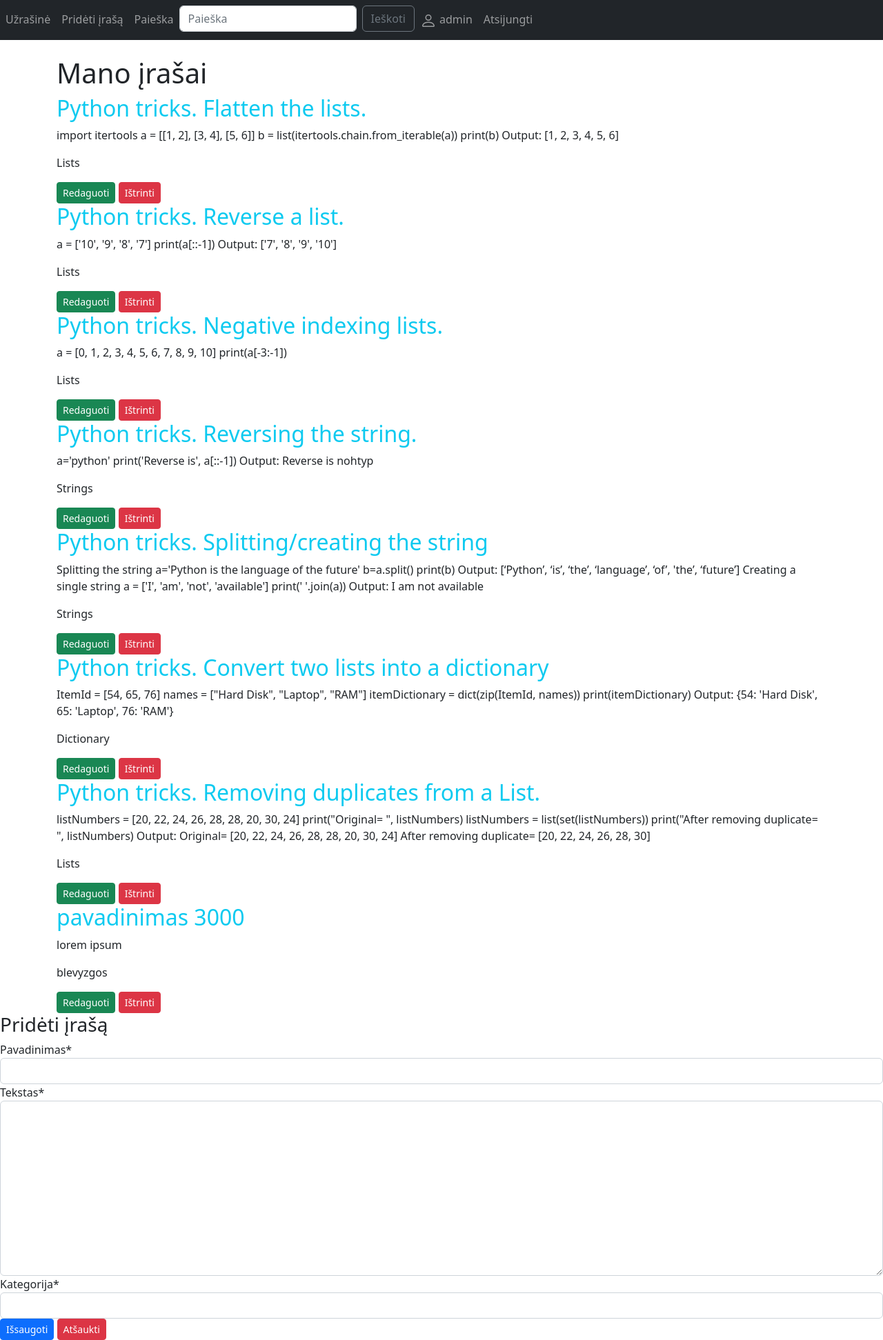
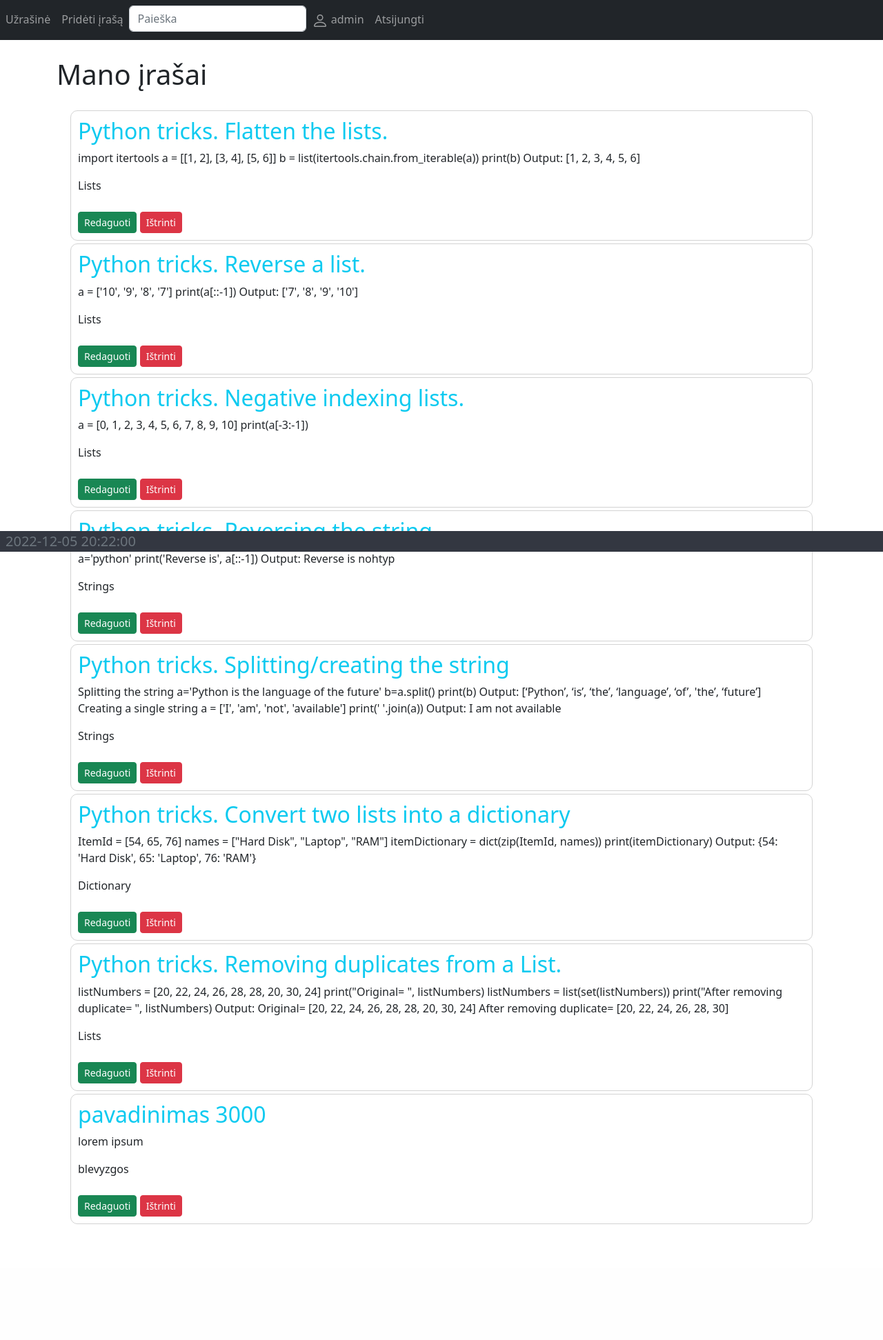
Before and after one commit to Pushtunas/Edvardo_projektas2, a Django app: page /main/ in a window 1280 px wide. Shown: the whole page at 69% size. After the commit the page ends 1775 px from the top, so only its background shows below. Run offline with Django 4.2, Linux system fonts and the light colour scheme; a user stored in the database is signed in; data comes from the database, SQL or seed files in the repository; both versions use the stored data as it was after the commit; some libraries are stand-ins or nearby versions.

Commit message:
perkeltas fav.ico, pridėtas stilius, užlokintas hederis ir futeris, pridėtas laikrodis į futerį

```diff
--- /dev/null
+++ b/mysite/notes/static/css/style.css
@@ -0,0 +1,58 @@
+.welcome {
+    display: flex;
+    padding: 2%;
+    font-size: 90px;
+}
+
+.add-modal {
+    position: fixed;
+    width: 100%;
+    height: 100vh;
+    top: 0;
+    background-color: rgba(0, 0, 0, 0.431);
+    display: none;
+    z-index: 200;
+}
+
+.form {
+    width:50%;
+    margin:50px auto;
+    padding: 20px;
+    background-color: white;
+}
+.notes {
+    padding: 20px;
+}
+
+.note {
+    border-radius: 10px;
+    border: 1px solid lightgray;
+    padding: 10px;
+    margin-bottom: 4px;
+}
+
+.btn {
+    margin-top: 10px;
+}
+
+body{
+        padding-top: 60px;
+        padding-bottom: 40px;
+    }
+
+.fixed-header, .fixed-footer {
+    width: 100%;
+    position: fixed;
+}
+.fixed-header {
+    top: 0;
+}
+.fixed-footer {
+    color: white;
+    background: #333741;
+    bottom: 0;
+}
+
+#time {
+    padding: 8px;
+}
--- /dev/null
+++ b/mysite/notes/static/js/index.js
@@ -0,0 +1,14 @@
+const formModal=document.querySelector('.add-modal');
+const modalOpenButton=document.querySelector('.add');
+
+modalOpenButton.addEventListener('click',()=>{
+    console.log("Hello")
+    formModal.style.display="block"
+})
+
+
+const closeModal=(id)=>{
+    let el =document.getElementById(id);
+
+    el.style.display="none";
+}
--- /dev/null
+++ b/mysite/notes/static/js/time.js
@@ -0,0 +1,6 @@
+function refreshTime() {
+  const timeDisplay = document.getElementById("time");
+  const dateString = new Date().toLocaleString('lt');
+  timeDisplay.textContent = dateString;
+}
+  setInterval(refreshTime, 1000);
--- a/mysite/notes/templates/notes/index.html
+++ b/mysite/notes/templates/notes/index.html
@@ -14,6 +14,5 @@
         </div>
     </div>
 </section>
-<p>Lopas</p>
 
 {% endblock %}
--- a/mysite/templates/base.html
+++ b/mysite/templates/base.html
@@ -7,11 +7,12 @@
     <meta name="viewport" content="width=device-width, initial-scale=1.0">
     <link rel="stylesheet" href="https://cdn.jsdelivr.net/npm/bootstrap@5.2.3/dist/css/bootstrap.min.css" integrity="sha384-rbsA2VBKQhggwzxH7pPCaAqO46MgnOM80zW1RWuH61DGLwZJEdK2Kadq2F9CUG65" crossorigin="anonymous">
     <link rel="stylesheet" href="{% static 'css/style.css' %}">
-    <link rel="shortcut icon" type="image/png" href="{% static 'favicon.ico' %}"/>
-    <title>Užrašinė</title>
+    <script src="{% static 'js/time.js' %}"></script>
+    <link rel="shortcut icon" type="image/png" href="{% static 'images/favicon.ico' %}"/>
+    <title>{% block title %}Užrašinė{% endblock title %}</title>
 </head>
-<body>
-    <header >
+<body id="bg" style="">
+    <header class="fixed-header">
         <nav class="navbar navbar-expand navbar-dark bg-dark">
             <ul class="nav navbar-nav">
                 {% if user.is_authenticated %}
@@ -21,13 +22,10 @@
                 <li class="nav-item">
                     <a class="nav-link add" href="#">Pridėti įrašą</a>
                 </li>
-                <li class="nav-item">
-                    <a class="nav-link add" href="#">Paieška</a>
-                </li>
                 <li>
                     <form class="d-flex" role="search" action="{% url 'search' %}" method="get">
-                        <input class="form-control me-2" name="query" type="search" placeholder="Paieška" aria-label="Search">
-                        <button class="btn btn-outline-secondary" type="submit">Ieškoti</button>
+                        <input class="form-control" name="query" type="search" placeholder="Paieška" aria-label="Search">
+<!--                        <button class="btn btn-outline-secondary" type="submit">Ieškoti</button>-->
                     </form>
                 </li>
                 <li class="nav-item">
@@ -56,8 +54,14 @@
         </nav>
     </header>
 
-{% block content %}
-{% endblock %}
+    {% block content %}
+    {% endblock %}
+
+    <footer class="fixed-footer">
+        <div class="lead text-muted py-0 ">
+            <span id="time"></span>
+        </div>
+    </footer>
 
 <script src="{% static 'js/index.js' %}"></script>
 </body>
```
Also changed, not shown: mysite/notes/templates/notes/search.html (added, +21 -0 lines), mysite/db.sqlite3, mysite/notes/static/images/favicon.ico (renamed from mysite/notes/static/favicon.ico), mysite/readme.md.
